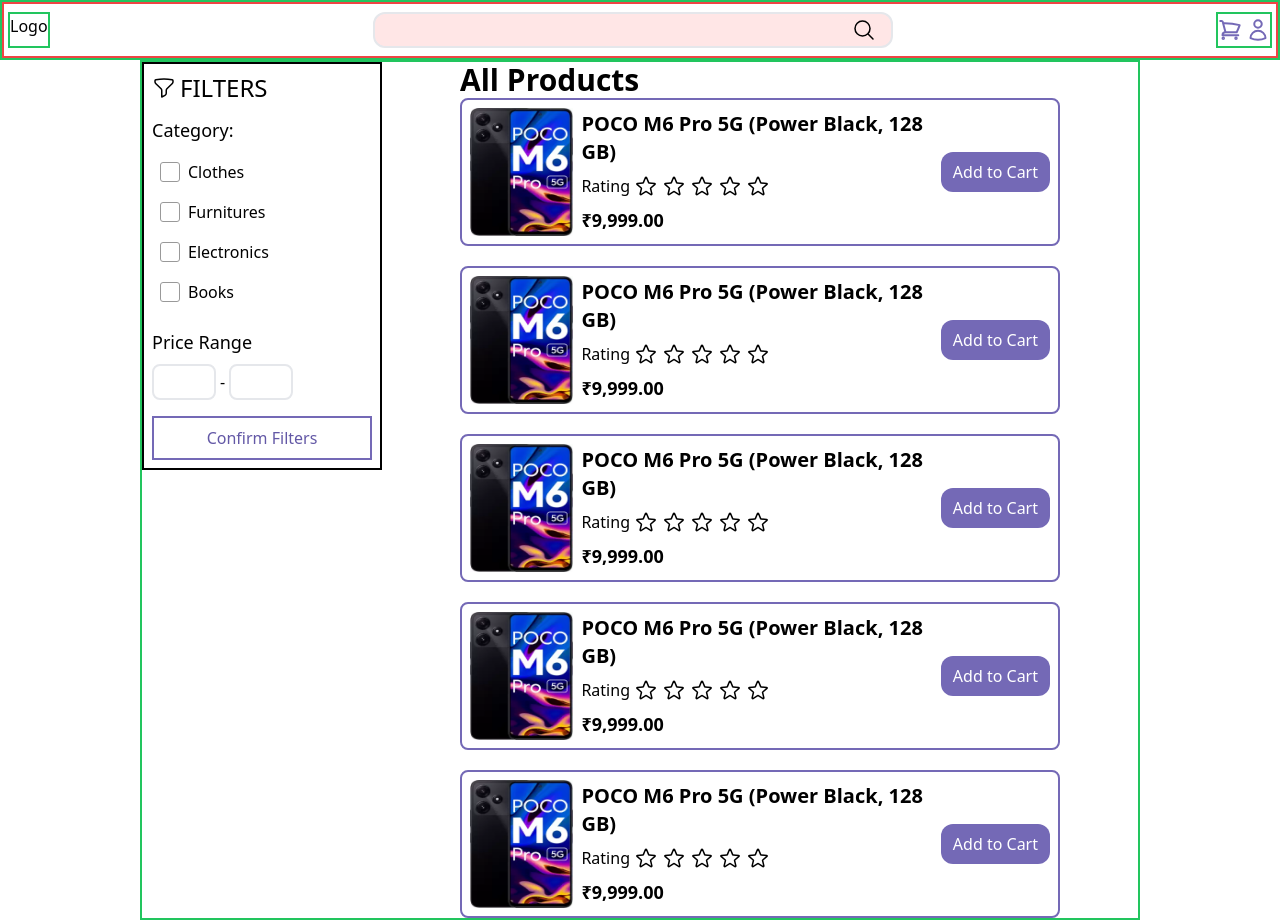
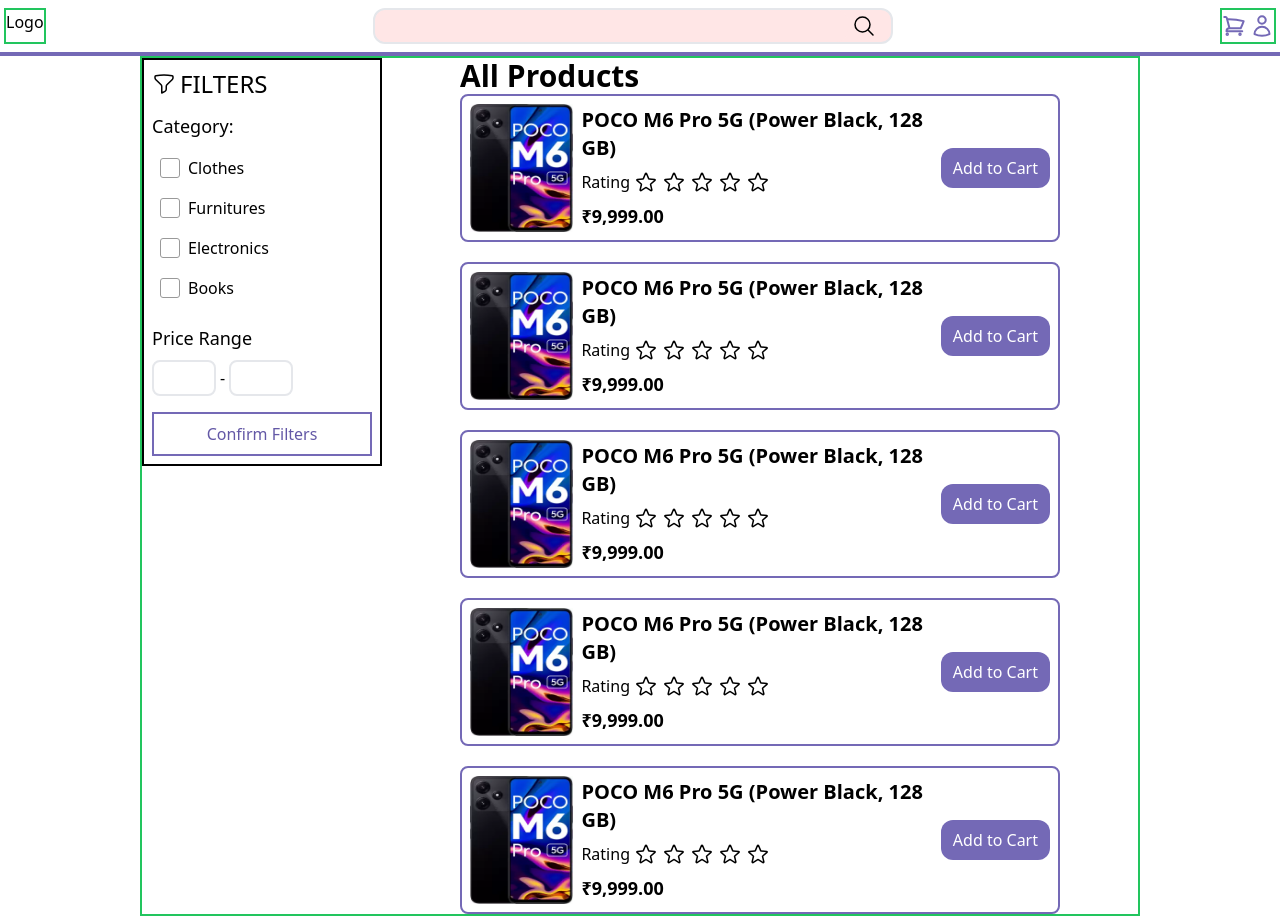
Before and after one commit to Ankan-Basu/shopping-app-ey, an Angular app: page / in a window 1280 px wide. Built offline with nearby package versions, Linux system fonts and the light colour scheme.

Commit message:
Fixing navbar on top

```diff
--- a/src/app/components/base-components/navbar/navbar.component.html
+++ b/src/app/components/base-components/navbar/navbar.component.html
@@ -1,5 +1,5 @@
-<div class="border-2 border-green-500">
-<nav class="border-red-500 border-2 flex flex-row justify-between gap-4 py-2 px-1 2xl:w-1536px 2xl:mx-auto">
+<div class="/border-2 /border-green-500 sticky top-0 bg-white z-50">
+<nav class="/border-red-500 /border-2 flex flex-row justify-between gap-4 py-2 px-1 2xl:w-1536px 2xl:mx-auto">
     <span class="border-2 border-green-500">
         Logo
     </span>
@@ -29,4 +29,5 @@
         </span>
     </div>
 </nav>
+<div class="h-1 w-full bg-primary"></div>
 </div>
```
